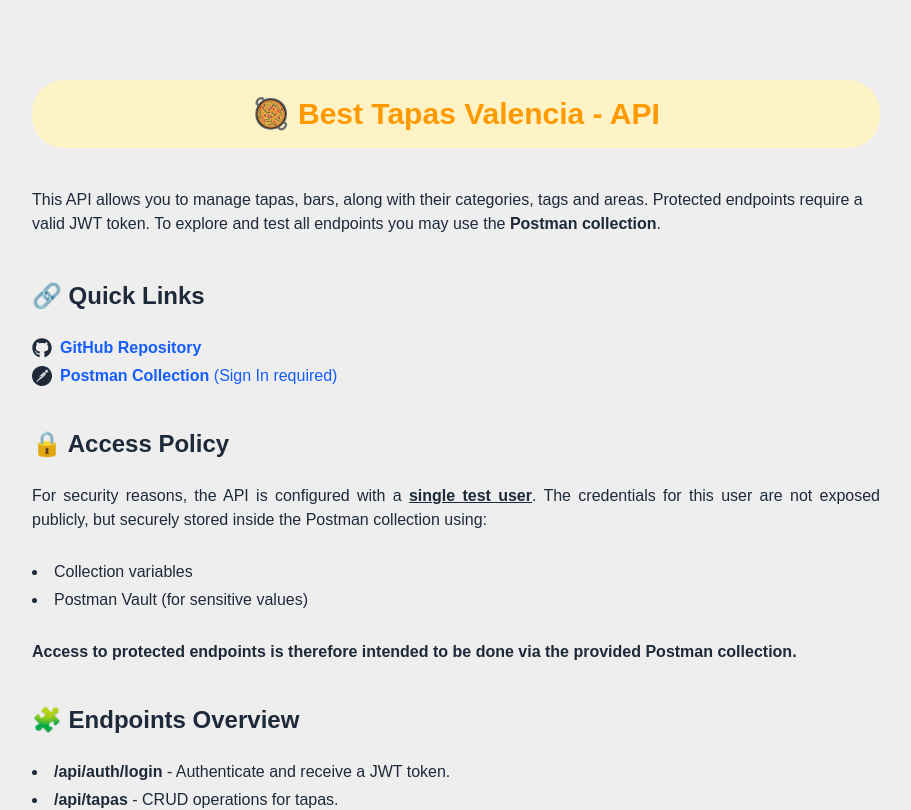
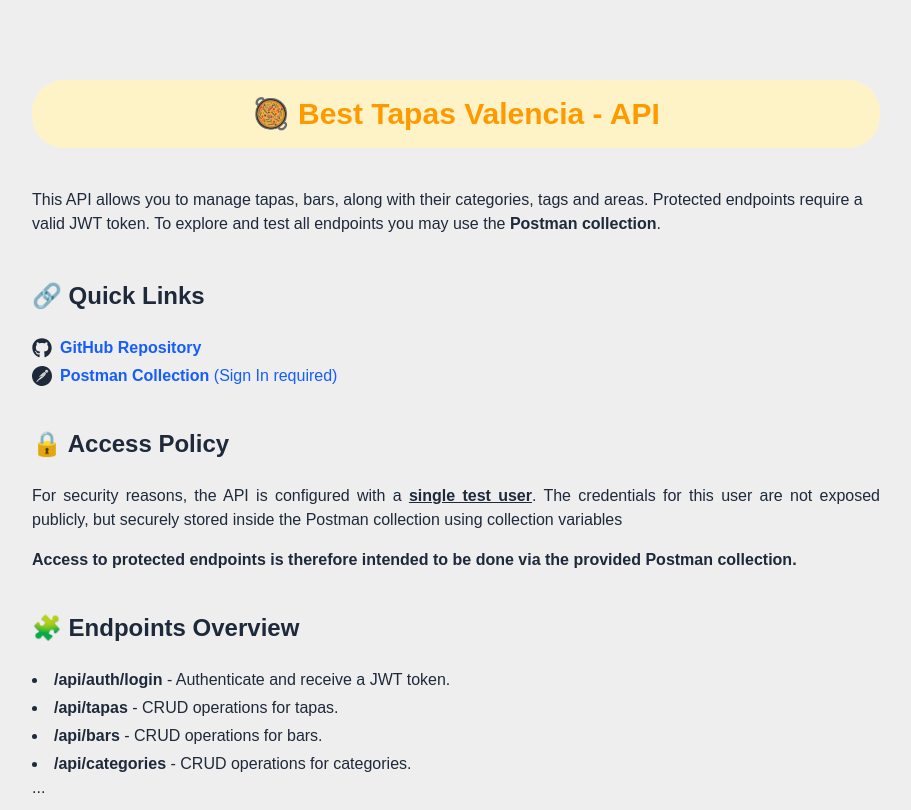
Before and after one commit to camelia96/best-tapas-valencia, a Next.js app: page / in a window 1280 px wide. Shown: the top 810 px of the page, without its empty margins (184-1095 px from the left). Built offline with nearby package versions, Linux system fonts and the light colour scheme; a web font is replaced by a local one.

Commit message:
page text fix

```diff
--- a/app/page.tsx
+++ b/app/page.tsx
@@ -42,12 +42,8 @@
       {/** Access Policy */}
       <h2 className="text-2xl font-semibold mt-6 mb-2">🔒 Access Policy</h2>
       <p className="text-justify">
-        For security reasons, the API is configured with a <span className="font-semibold underline">single test user</span>. The credentials for this user are not exposed publicly, but securely stored inside the Postman collection using:
+        For security reasons, the API is configured with a <span className="font-semibold underline">single test user</span>. The credentials for this user are not exposed publicly, but securely stored inside the Postman collection using collection variables
       </p>
-      <ul className="list-disc list-inside space-y-1 my-3">
-        <li>Collection variables</li>
-        <li>Postman Vault (for sensitive values)</li>
-      </ul>
 
       <p className="font-semibold text-justify">Access to protected endpoints is therefore intended to be done via the provided Postman collection.</p>
 
```
